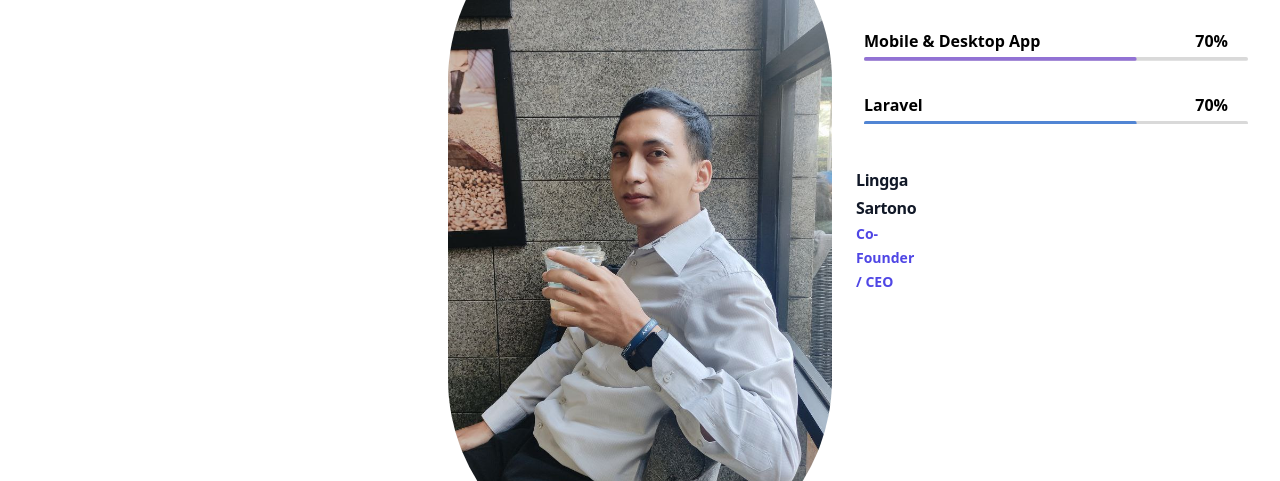
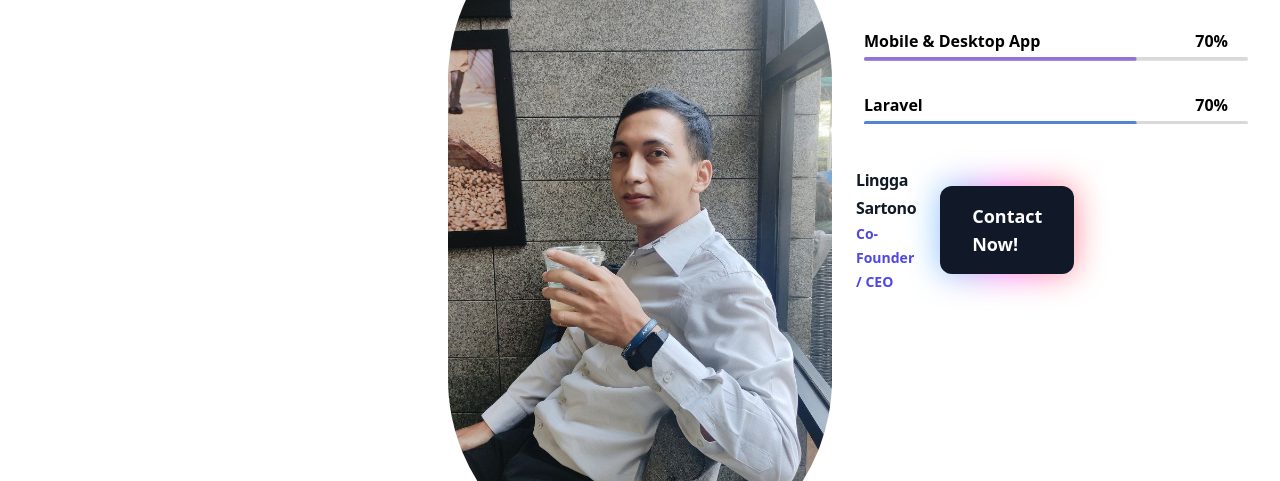
Before and after one commit to danielingga-s/profile, a plain HTML site: page index.html in a window 1280 px wide. Shown: the part 319-800 px from the top of the page. Drawn offline with nearby package versions, Linux system fonts and the light colour scheme.

Commit message:
add bait button

```diff
--- a/index.html
+++ b/index.html
@@ -269,10 +269,21 @@
               <li>
                 <div class="flex items-center gap-x-6">
                   <img class="rounded-full" src="img/photoprofile.jpg" alt="">
+
                   <div>
                     <h3 class="text-base font-semibold leading-7 tracking-tight text-gray-900">Lingga Sartono</h3>
                     <p class="text-sm font-semibold leading-6 text-indigo-600">Co-Founder / CEO</p>
+
                   </div>
+                  <div class="relative inline-flex  group">
+                    <div
+                        class="absolute transitiona-all duration-1000 opacity-70 -inset-px bg-gradient-to-r from-[#44BCFF] via-[#FF44EC] to-[#FF675E] rounded-xl blur-lg group-hover:opacity-100 group-hover:-inset-1 group-hover:duration-200 animate-tilt">
+                    </div>
+                    <a href="wa.me/081575569016" title="Get quote now"
+                        class="relative inline-flex items-center justify-center px-8 py-4 text-lg font-bold text-white transition-all duration-200 bg-gray-900 font-pj rounded-xl focus:outline-none focus:ring-2 focus:ring-offset-2 focus:ring-gray-900"
+                        role="button">Contact Now!
+                    </a>
+                </div>
                 </div>
 
               </li>
```
